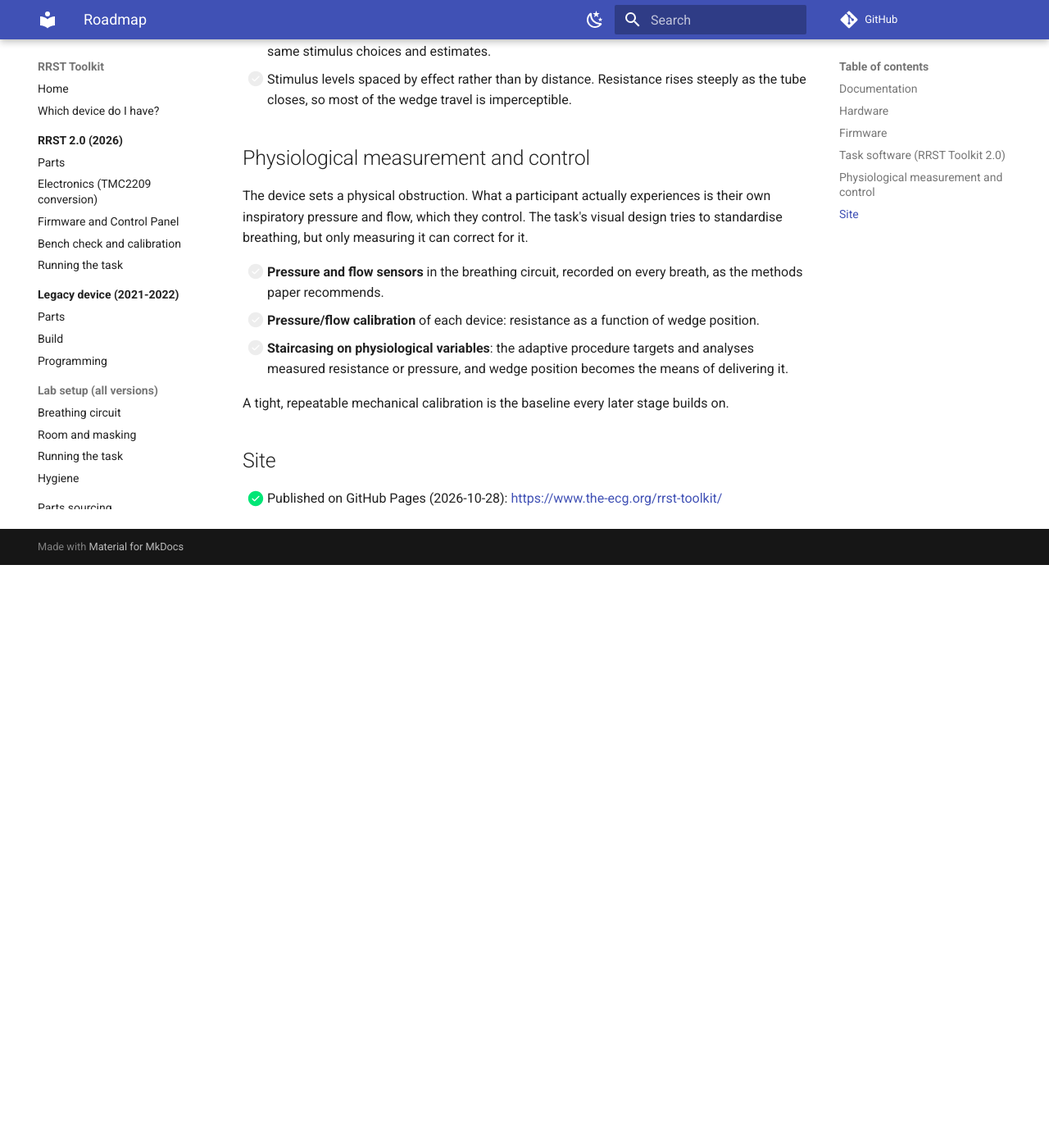
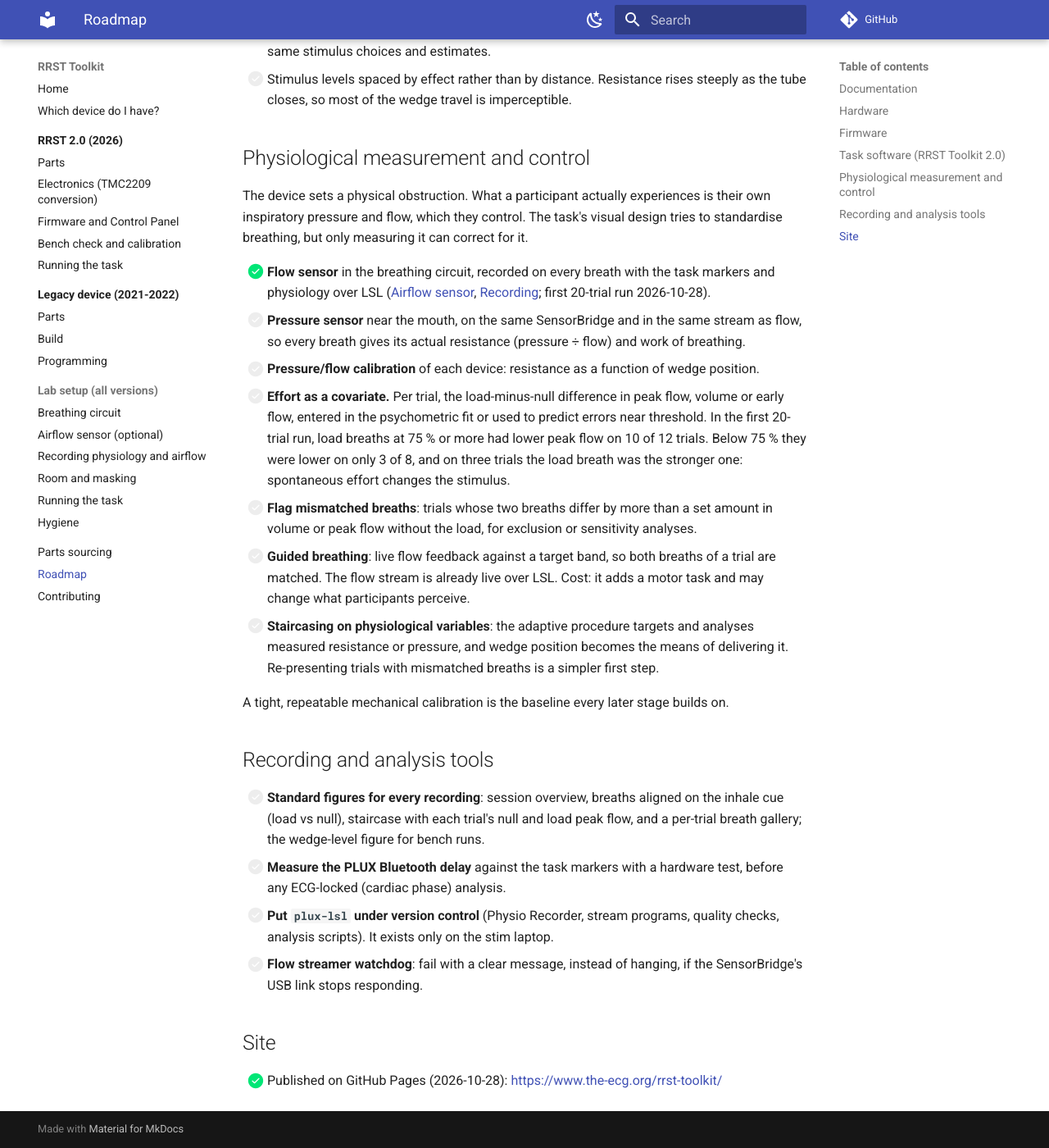
Before and after one commit to embodied-computation-group/rrst-toolkit, an MkDocs documentation site: the page built from handbook/roadmap.md, in a window 1280 px wide and 1400 px high, scrolled down 1122 px. Shown: the whole window at 82% size. Built offline with MkDocs 1.6.1 and Material for MkDocs 9.7.7, drawn with Linux system fonts in a browser that asks for light colours; comment, search, counter and statistics services are not loaded; before the commit the page ends 1811 px from its top, so only the background shows below that.

Commit message:
Handbook: airflow sensor, recording over LSL, roadmap
New pages: Airflow sensor (SFM3019 + SensorBridge: parts, placement,
driver, checks, wedge-level bench results, troubleshooting) and Recording
physiology and airflow (streams, PLUX hub, liblsl-Matlab 1.18 DLL, marker
table, session walkthrough with automatic recording, analysis).
Roadmap: flow done; pressure sensor, effort as covariate, mismatched-breath
flags, guided breathing, effort-aware staircase, standard figures, PLUX
latency, plux-lsl in version control.

```diff
--- a/handbook/roadmap.md
+++ b/handbook/roadmap.md
@@ -48,17 +48,46 @@ The device sets a physical obstruction. What a participant actually experiences
 their own inspiratory pressure and flow, which they control. The task's visual design
 tries to standardise breathing, but only measuring it can correct for it.
 
-1. [ ] **Pressure and flow sensors** in the breathing circuit, recorded on every
-       breath, as the methods paper recommends.
-2. [ ] **Pressure/flow calibration** of each device: resistance as a function of
+1. [x] **Flow sensor** in the breathing circuit, recorded on every breath with the task
+       markers and physiology over LSL ([Airflow sensor](shared/airflow-sensor.md),
+       [Recording](shared/recording.md); first 20-trial run 2026-10-28).
+2. [ ] **Pressure sensor** near the mouth, on the same SensorBridge and in the same
+       stream as flow, so every breath gives its actual resistance (pressure ÷ flow)
+       and work of breathing.
+3. [ ] **Pressure/flow calibration** of each device: resistance as a function of
        wedge position.
-3. [ ] **Staircasing on physiological variables**: the adaptive procedure targets and
+4. [ ] **Effort as a covariate.** Per trial, the load-minus-null difference in peak
+       flow, volume or early flow, entered in the psychometric fit or used to predict
+       errors near threshold. In the first 20-trial run, load breaths at 75 % or more
+       had lower peak flow on 10 of 12 trials. Below 75 % they were lower on only 3
+       of 8, and on three trials the load breath was the stronger one: spontaneous
+       effort changes the stimulus.
+5. [ ] **Flag mismatched breaths**: trials whose two breaths differ by more than a set
+       amount in volume or peak flow without the load, for exclusion or sensitivity
+       analyses.
+6. [ ] **Guided breathing**: live flow feedback against a target band, so both breaths
+       of a trial are matched. The flow stream is already live over LSL. Cost: it adds
+       a motor task and may change what participants perceive.
+7. [ ] **Staircasing on physiological variables**: the adaptive procedure targets and
        analyses measured resistance or pressure, and wedge position becomes the means
-       of delivering it.
+       of delivering it. Re-presenting trials with mismatched breaths is a simpler
+       first step.
 
 A tight, repeatable mechanical calibration is the baseline every later stage builds
 on.
 
+## Recording and analysis tools
+
+- [ ] **Standard figures for every recording**: session overview, breaths aligned on
+      the inhale cue (load vs null), staircase with each trial's null and load peak
+      flow, and a per-trial breath gallery; the wedge-level figure for bench runs.
+- [ ] **Measure the PLUX Bluetooth delay** against the task markers with a hardware
+      test, before any ECG-locked (cardiac phase) analysis.
+- [ ] **Put `plux-lsl` under version control** (Physio Recorder, stream programs,
+      quality checks, analysis scripts). It exists only on the stim laptop.
+- [ ] **Flow streamer watchdog**: fail with a clear message, instead of hanging, if
+      the SensorBridge's USB link stops responding.
+
 ## Site
 
 - [x] Published on GitHub Pages (2026-10-28): <https://www.the-ecg.org/rrst-toolkit/>
--- a/mkdocs.yml
+++ b/mkdocs.yml
@@ -50,6 +50,8 @@ nav:
       - Programming: legacy/programming.md
   - Lab setup (all versions):
       - Breathing circuit: shared/breathing-circuit.md
+      - Airflow sensor (optional): shared/airflow-sensor.md
+      - Recording physiology and airflow: shared/recording.md
       - Room and masking: shared/room-and-masking.md
       - Running the task: shared/running-the-task.md
       - Hygiene: shared/hygiene.md
```
Also changed, not shown: handbook/parts-sourcing.md (+1 -0 lines), handbook/shared/airflow-sensor.md (added, +147 -0 lines), handbook/shared/breathing-circuit.md (+2 -0 lines), handbook/shared/recording.md (added, +147 -0 lines), handbook/v2/running.md (+9 -1 lines), handbook/assets/img/shared/flow_levels_bench_2026-10-28.png (added).
